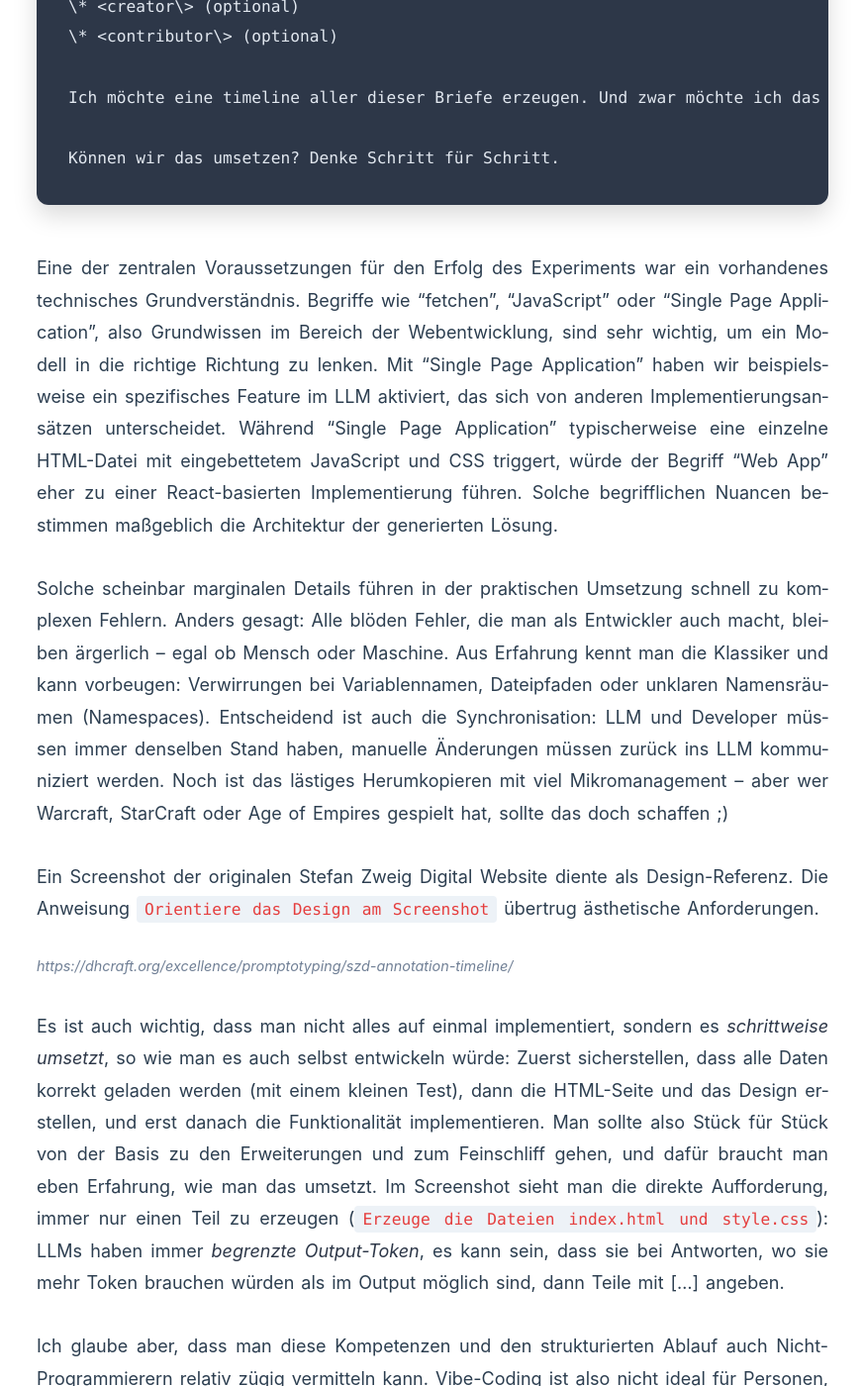
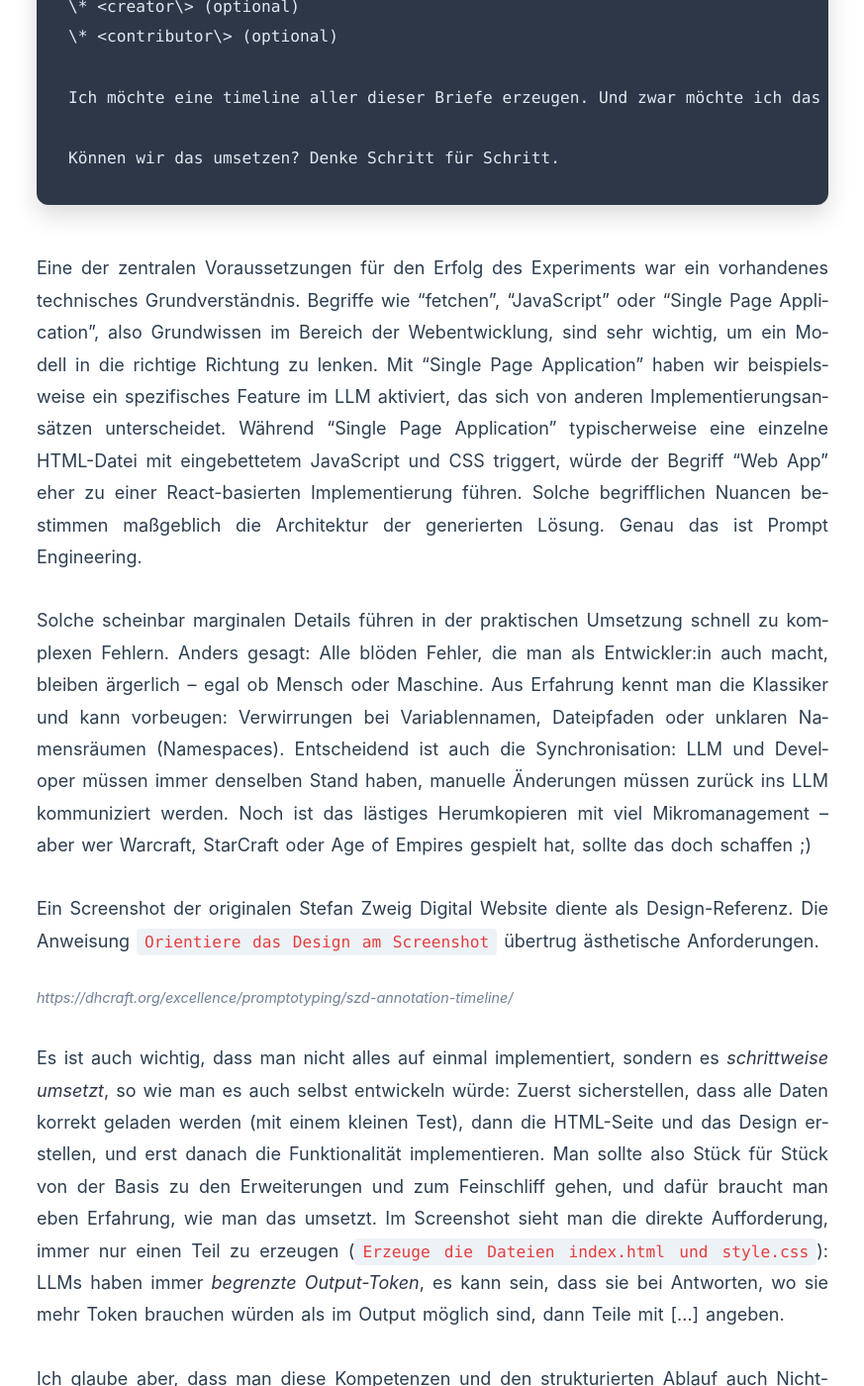
Before and after one commit to DigitalHumanitiesCraft/excellence, a Jekyll site: the page built from blog/Critical-Vibing-Claude-4.md, in a window 1280 px wide and 1400 px high, scrolled down 6398 px. Shown: the whole window at 99% size, without its empty margins (203-1076 px from the left). Built offline with Jekyll 4.4.1, drawn with Linux system fonts in a browser that asks for light colours.

Commit message:
Update Critical-Vibing-Claude-4.md

````diff
--- a/blog/Critical-Vibing-Claude-4.md
+++ b/blog/Critical-Vibing-Claude-4.md
@@ -105,9 +105,9 @@ Ich möchte eine timeline aller dieser Briefe erzeugen. Und zwar möchte ich das
 Können wir das umsetzen? Denke Schritt für Schritt.
 ```
 
-Eine der zentralen Voraussetzungen für den Erfolg des Experiments war ein vorhandenes technisches Grundverständnis. Begriffe wie “fetchen”, “JavaScript” oder “Single Page Application”, also Grundwissen im Bereich der Webentwicklung, sind sehr wichtig, um ein Modell in die richtige Richtung zu lenken. Mit "Single Page Application" haben wir beispielsweise ein spezifisches Feature im LLM aktiviert, das sich von anderen Implementierungsansätzen unterscheidet. Während “Single Page Application” typischerweise eine einzelne HTML-Datei mit eingebettetem JavaScript und CSS triggert, würde der Begriff "Web App" eher zu einer React-basierten Implementierung führen. Solche begrifflichen Nuancen bestimmen maßgeblich die Architektur der generierten Lösung.
+Eine der zentralen Voraussetzungen für den Erfolg des Experiments war ein vorhandenes technisches Grundverständnis. Begriffe wie “fetchen”, “JavaScript” oder “Single Page Application”, also Grundwissen im Bereich der Webentwicklung, sind sehr wichtig, um ein Modell in die richtige Richtung zu lenken. Mit "Single Page Application" haben wir beispielsweise ein spezifisches Feature im LLM aktiviert, das sich von anderen Implementierungsansätzen unterscheidet. Während “Single Page Application” typischerweise eine einzelne HTML-Datei mit eingebettetem JavaScript und CSS triggert, würde der Begriff "Web App" eher zu einer React-basierten Implementierung führen. Solche begrifflichen Nuancen bestimmen maßgeblich die Architektur der generierten Lösung. Genau das ist Prompt Engineering.
 
-Solche scheinbar marginalen Details führen in der praktischen Umsetzung schnell zu komplexen Fehlern. Anders gesagt: Alle blöden Fehler, die man als Entwickler auch macht, bleiben ärgerlich – egal ob Mensch oder Maschine. Aus Erfahrung kennt man die Klassiker und kann vorbeugen: Verwirrungen bei Variablennamen, Dateipfaden oder unklaren Namensräumen (Namespaces). Entscheidend ist auch die Synchronisation: LLM und Developer müssen immer denselben Stand haben, manuelle Änderungen müssen zurück ins LLM kommuniziert werden. Noch ist das lästiges Herumkopieren mit viel Mikromanagement – aber wer Warcraft, StarCraft oder Age of Empires gespielt hat, sollte das doch schaffen ;)
+Solche scheinbar marginalen Details führen in der praktischen Umsetzung schnell zu komplexen Fehlern. Anders gesagt: Alle blöden Fehler, die man als Entwickler:in auch macht, bleiben ärgerlich – egal ob Mensch oder Maschine. Aus Erfahrung kennt man die Klassiker und kann vorbeugen: Verwirrungen bei Variablennamen, Dateipfaden oder unklaren Namensräumen (Namespaces). Entscheidend ist auch die Synchronisation: LLM und Developer müssen immer denselben Stand haben, manuelle Änderungen müssen zurück ins LLM kommuniziert werden. Noch ist das lästiges Herumkopieren mit viel Mikromanagement – aber wer Warcraft, StarCraft oder Age of Empires gespielt hat, sollte das doch schaffen ;)
 
 Ein Screenshot der originalen Stefan Zweig Digital Website diente als Design-Referenz. Die Anweisung `Orientiere das Design am Screenshot` übertrug ästhetische Anforderungen.
 
````
